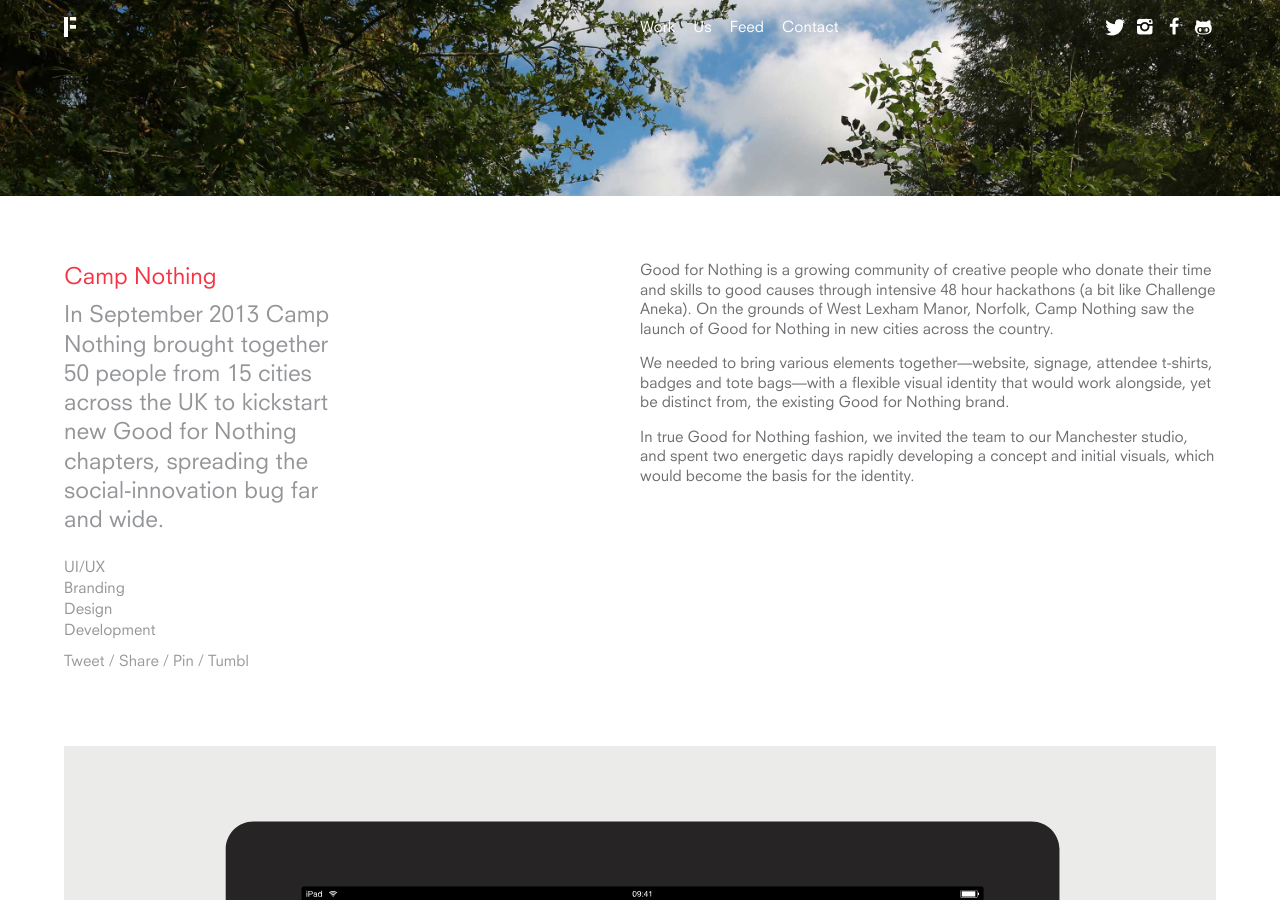
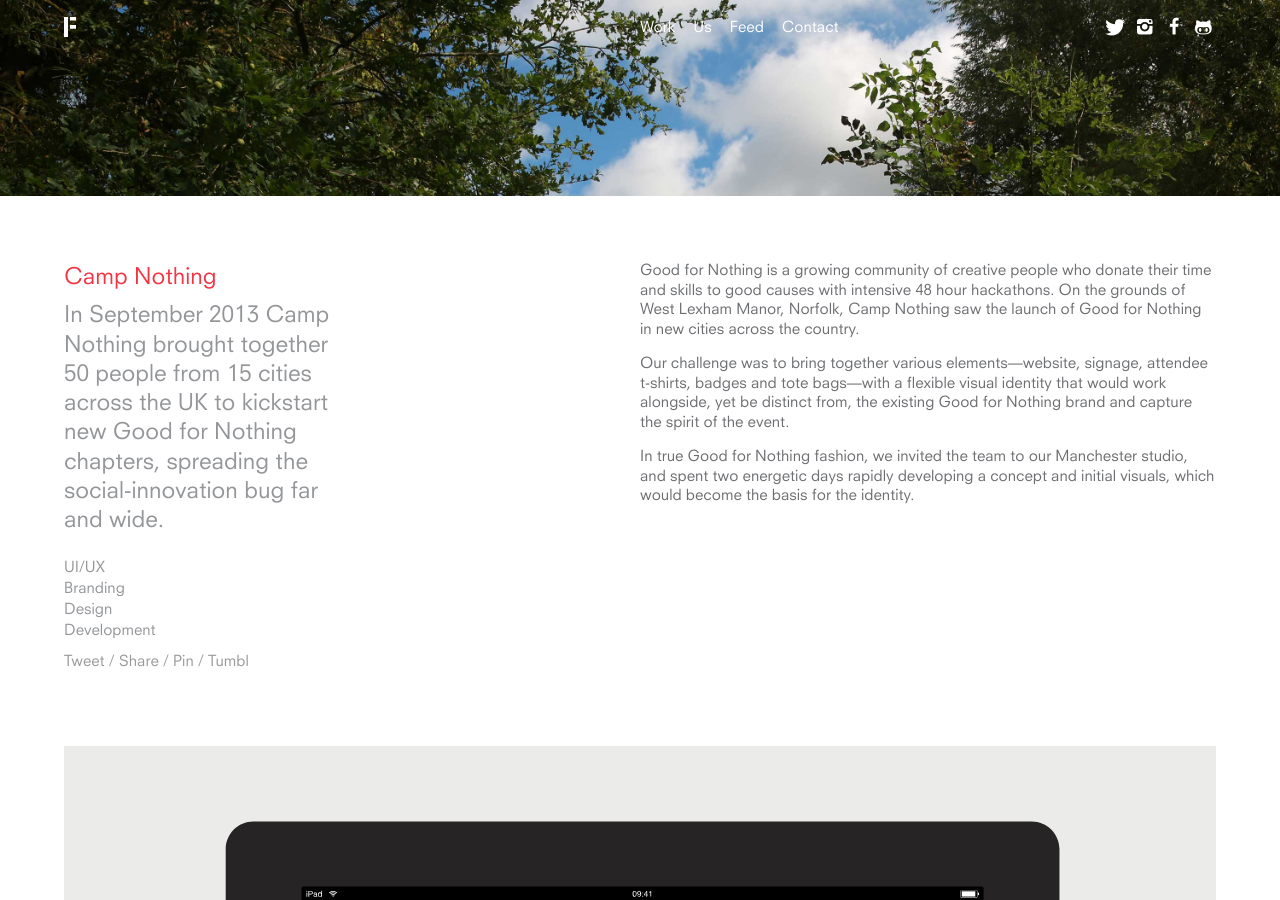
Before and after one commit to EMT/fieldwork-v2, a Jekyll site: the page built from _work/camp-nothing.html, in a window 1280 px wide and 900 px high, scrolled down 389 px. Built offline with Jekyll 4.4.1, drawn with Linux system fonts in a browser that asks for light colours; nearby versions of some CDN libraries.

Commit message:
Camp Nothing page copy and image updates.

```diff
--- a/_work/camp-nothing.html
+++ b/_work/camp-nothing.html
@@ -21,8 +21,8 @@
 			{% include project-title.html %}
 
 			<div class="project-description">
-				<p>Good for Nothing is a growing community of creative people who donate their time and skills to good causes through intensive 48 hour hackathons (a bit like Challenge Aneka). On the grounds of West Lexham Manor, Norfolk, Camp Nothing saw the launch of Good for Nothing in new cities across the country.</p>
-				<p>We needed to bring various elements together—website, signage, attendee t-shirts, badges and tote bags—with a flexible visual identity that would work alongside, yet be distinct from, the existing Good for Nothing brand.</p>
+				<p>Good for Nothing is a growing community of creative people who donate their time and skills to good causes with intensive 48 hour hackathons. On the grounds of West Lexham Manor, Norfolk, Camp Nothing saw the launch of Good for Nothing in new cities across the country.</p>
+				<p>Our challenge was to bring together various elements—website, signage, attendee t-shirts, badges and tote bags—with a flexible visual identity that would work alongside, yet be distinct from, the existing Good for Nothing brand and capture the spirit of the event.</p>
 				<p>In true Good for Nothing fashion, we invited the team to our Manchester studio, and spent two energetic days rapidly developing a concept and initial visuals, which would become the basis for the identity.</p>
 			</div>
 		</div>
```
Also changed, not shown: images/camp-nothing/cn-ipad2.jpg.
